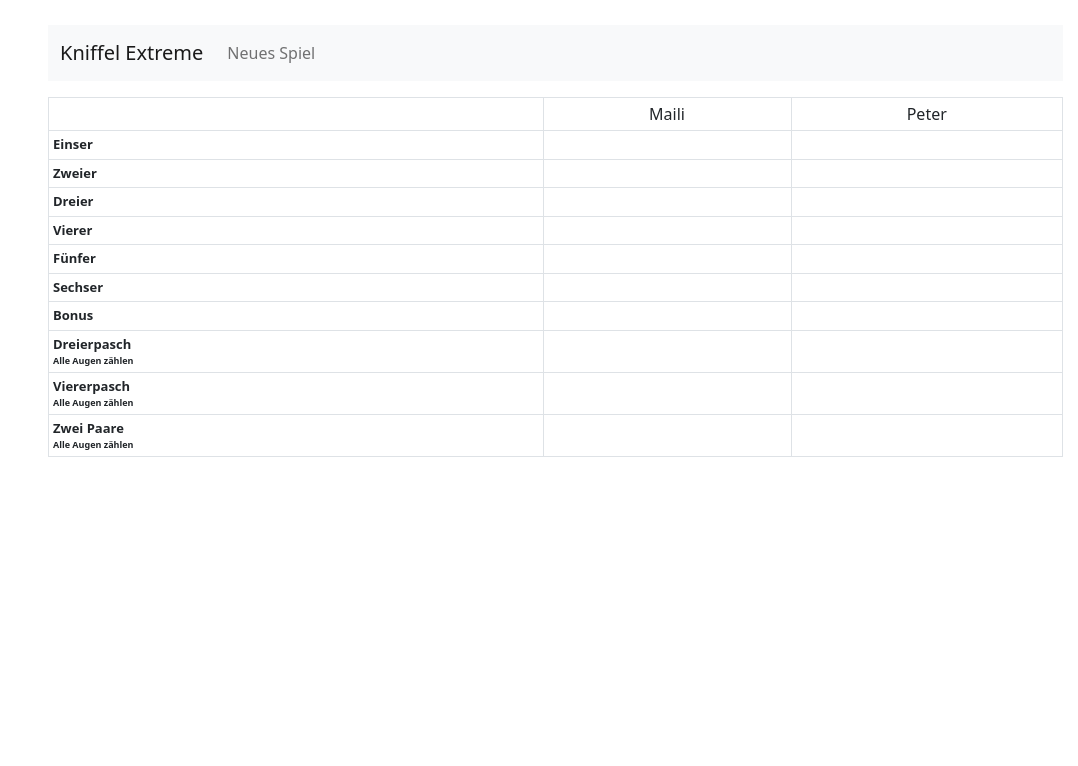
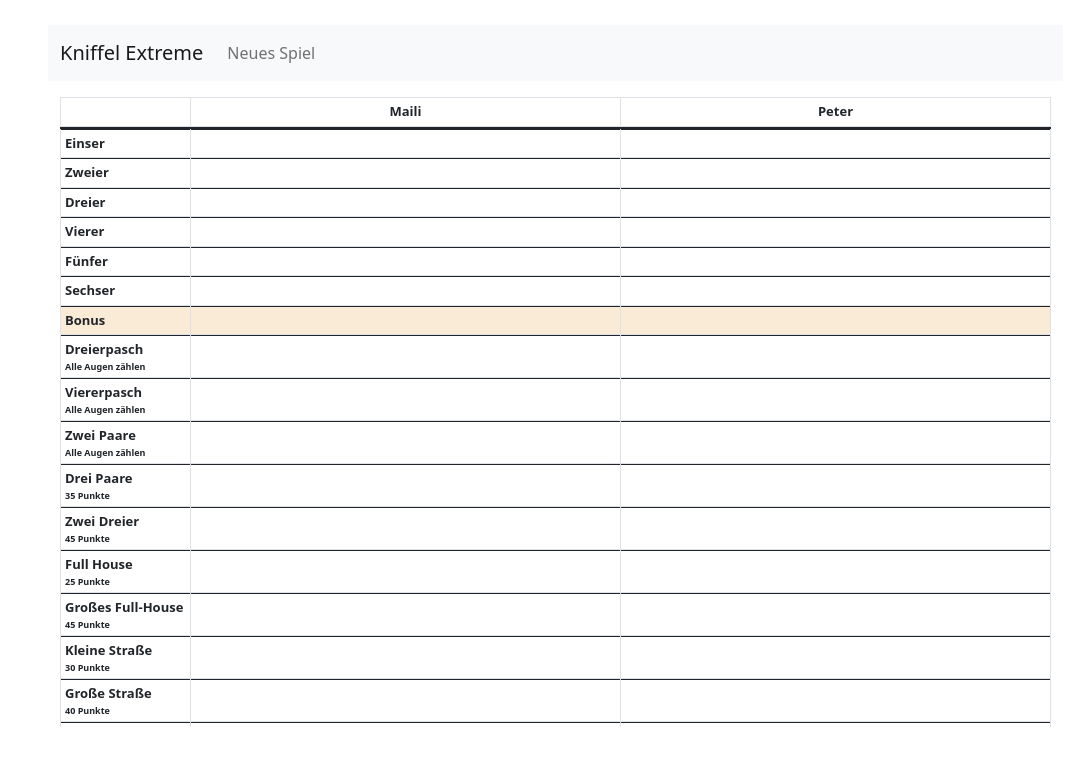
Before and after one commit to NelliAtHome/KniffelExtreme, an Angular app: page / in a window 1280 px wide. Shown: the top 766 px of the page, without its empty margins (202-1280 px from the left). Built offline with nearby package versions, Linux system fonts and the light colour scheme.

Commit message:
Weiter gemacht

```diff
--- a/package.json
+++ b/package.json
@@ -23,6 +23,7 @@
     "@ng-bootstrap/ng-bootstrap": "^12.1.1",
     "@popperjs/core": "^2.10.2",
     "bootstrap": "^5.1.3",
+    "bootstrap-table": "^1.20.0",
     "rxjs": "~7.5.0",
     "tslib": "^2.3.0",
     "zone.js": "~0.11.4"
--- a/src/app/dialog-score/dialog-score.component.html
+++ b/src/app/dialog-score/dialog-score.component.html
@@ -4,15 +4,24 @@
 <div class="modal-body">
   <form>
     <div class="mb-3">
-        <button *ngFor="let s of possibleScores" type="button" class="btn btn-success mybtn" (click)="activeModal.close(s)">{{s}}</button>
+      <button *ngFor="let s of possibleScores" type="button" class="btn btn-success mybtn"
+        (click)="activeModal.close(s)">{{s}}</button>
       <form *ngIf="possibleScores.length == 0">
-            <input type="text" id="score" name="score" class="form-control" [(ngModel)]="score">
+        <div class="row">
+          <div class="col">
+            <input type="number" pattern="[0-9]*" inputmode="numeric" id="score" name="score" class="form-control"
+              [(ngModel)]="score">
+          </div>
+          <div class="col">
+            <button type="submit" class="btn btn-primary" (click)="activeModal.close(score)">Ok</button>
+          </div>
+
+        </div>
       </form>
     </div>
   </form>
 </div>
 <div class="modal-footer">
-    <button *ngIf="possibleScores.length == 0" type="button" class="btn btn-primary" (click)="activeModal.close(score)">Ok</button>
   <button type="button" class="btn btn-secondary" (click)="activeModal.close(null)">Leeren</button>
   <button type="button" class="btn btn-danger" (click)="activeModal.close(0)">Streichen</button>
 </div>
--- a/src/app/scoreboard/scoreboard.component.css
+++ b/src/app/scoreboard/scoreboard.component.css
@@ -1,6 +1,11 @@
-.headName {
+table {
     font-size: small;
 }
+
+thead {
+    font-weight: bold;
+}
+
 .headInfo {
     font-size: xx-small;
 }
@@ -8,3 +13,30 @@
 .field {
     font-size: small;
 }
+
+thead, tbody tr {
+    display:table;
+    width: 100%;
+    table-layout: fixed;
+}
+
+tbody {
+    display: block;
+    overflow-y: auto;
+    table-layout: fixed;
+    max-height: 75vh;
+}
+
+thead tr th,
+tbody tr th {
+    width: 130px;
+}
+
+.bonus {
+    background-color:antiquewhite;
+}
+
+.summe {
+    background-color:antiquewhite;
+    font-weight: bold;
+}
--- a/src/app/scoreboard/scoreboard.component.html
+++ b/src/app/scoreboard/scoreboard.component.html
@@ -16,20 +16,28 @@
     </div>
 </nav>
 
+<div class="container">
     <table class="table table-bordered table-sm">
-    <tbody>
+        <thead>
             <tr>
                 <th></th>
                 <td class="text-center" *ngFor="let p of scoreboard.player">{{p.name}}</td>
             </tr>
-        <tr *ngFor="let t of scoreboard.targets">
+        </thead>
+        <tbody>
+            <tr *ngFor="let t of scoreboard.targets" class="{{t.type}}">
                 <th>
                     <div class="headName">{{t.name}}</div>
                     <div class="headInfo">{{t.info}}</div>
                 </th>
-            <td *ngFor="let f of t.fields" class="text-center" (click)="onClick(f)" >
-                <div>{{f.text}}{{f.score}}</div>
+                <td *ngFor="let f of t.fields" class="text-center" (click)="onClick(f)">
+                    <div>
+                        {{f.text}}
+                        <div *ngIf="f.score != 0; else elseBlock">{{f.score}}</div>
+                        <ng-template #elseBlock>/</ng-template>
+                    </div>
                 </td>
             </tr>
         </tbody>
     </table>
+</div>
--- a/src/app/scoreboard/scoreboard.component.ts
+++ b/src/app/scoreboard/scoreboard.component.ts
@@ -13,6 +13,20 @@ const t_Bonus = 6;
 const t_Dreierpasch = 7;
 const t_Viererpasch = 8;
 const t_ZweiPaare = 9;
+const t_DreiPaare = 10;
+const t_ZweiDreier = 11;
+const t_FullHouse = 12;
+const t_GroßesFullHouse = 13;
+const t_KleineStraße = 14;
+const t_GroßeStraße = 15;
+const t_Highway = 16;
+const t_Kniffel = 17;
+const t_KniffelExtreme = 18;
+const t_10oderWeniger = 19;
+const t_33oderMehr = 20;
+const t_Chance = 21;
+const t_SuperChance = 22;
+const t_Summe = 23;
 
 @Component({
   selector: 'app-scoreboard',
@@ -31,14 +45,29 @@ export class ScoreboardComponent implements OnInit {
     this.addTarget(t_Vierer, '', 'Vierer', '', [4,8,12,16,20,24]);
     this.addTarget(t_Fünfer, '', 'Fünfer', '', [5,10,15,20,25,30]);
     this.addTarget(t_Sechser, '', 'Sechser', '', [6,12,18,24,30,36]);
-    this.addTarget(t_Bonus, 'Bonus', 'Bonus', '', []);
+    this.addTarget(t_Bonus, 'bonus', 'Bonus', '', []);
     this.addTarget(t_Dreierpasch, '', 'Dreierpasch', 'Alle Augen zählen', []);
     this.addTarget(t_Viererpasch, '', 'Viererpasch', 'Alle Augen zählen', []);
     this.addTarget(t_ZweiPaare, '', 'Zwei Paare', 'Alle Augen zählen', []);
+    this.addTarget(t_DreiPaare, '', 'Drei Paare', '35 Punkte', [35]);
+    this.addTarget(t_ZweiDreier, '', 'Zwei Dreier', '45 Punkte', [45]);
+    this.addTarget(t_FullHouse, '', 'Full House', '25 Punkte', [25]);
+    this.addTarget(t_GroßesFullHouse, '', 'Großes Full-House', '45 Punkte', [45]);
+    this.addTarget(t_KleineStraße, '', 'Kleine Straße', '30 Punkte', [30]);
+    this.addTarget(t_GroßeStraße, '', 'Große Straße', '40 Punkte', [40]);
+    this.addTarget(t_Highway, '', 'Highway', '50 Punkte', [50]);
+    this.addTarget(t_Kniffel, '', 'Kniffel', '50 Punkte', [50]);
+    this.addTarget(t_KniffelExtreme, '', 'Kniffel Extreme', '75 Punkte', [75]);
+    this.addTarget(t_10oderWeniger, '', '10 oder weniger', '40 Punkte', [40]);
+    this.addTarget(t_33oderMehr, '', '33 oder mehr', '40 Punkte', [40]);
+    this.addTarget(t_Chance, '', 'Chance', 'Alle Augen zählen', []);
+    this.addTarget(t_SuperChance, '', 'Super Chance', 'Alle Augen zählen x2', []);
+    this.addTarget(t_Summe, 'summe', 'Summe', '', []);
 
     this.addPlayer('Maili');
     this.addPlayer('Peter');
 }
+
 
   ngOnInit(): void {
   }
@@ -60,7 +89,7 @@ export class ScoreboardComponent implements OnInit {
   }
 
   onClick(f: Field){
-    if (f.targetId == t_Bonus) return;
+    if (f.targetId == t_Bonus || f.targetId == t_Summe) return;
 
     const modalRef = this.modalService.open(DialogScoreComponent, { size: 'sm' });
     modalRef.result.then((result) => {
@@ -71,7 +100,7 @@ export class ScoreboardComponent implements OnInit {
     modalRef.componentInstance.possibleScores = this.scoreboard.targets[f.targetId].possibleScores;
   }
 
-  setScore(playerId: number, targetId: number, score: number) {
+  setScore(playerId: number, targetId: number, score: Nullable<number>) {
     this.scoreboard.targets[targetId].fields[playerId].score = score;
   }
   getScore(playerId: number, targetId: number): number {
@@ -79,7 +108,7 @@ export class ScoreboardComponent implements OnInit {
   }
 
   calculate(playerId: number) {
-    var sum = this.getScore(playerId, t_Einser)
+    var sum: number = this.getScore(playerId, t_Einser)
             + this.getScore(playerId, t_Zweier)
             + this.getScore(playerId, t_Dreier)
             + this.getScore(playerId, t_Vierer)
@@ -96,7 +125,25 @@ export class ScoreboardComponent implements OnInit {
       sum += 45;
     }
 
+    sum += Number(this.getScore(playerId, t_Dreierpasch))
+         + Number(this.getScore(playerId, t_Viererpasch))
+         + Number(this.getScore(playerId, t_ZweiPaare))
+         + Number(this.getScore(playerId, t_DreiPaare))
+         + Number(this.getScore(playerId, t_ZweiDreier))
+         + Number(this.getScore(playerId, t_FullHouse))
+         + Number(this.getScore(playerId, t_GroßesFullHouse))
+         + Number(this.getScore(playerId, t_KleineStraße))
+         + Number(this.getScore(playerId, t_GroßeStraße))
+         + Number(this.getScore(playerId, t_Highway))
+         + Number(this.getScore(playerId, t_Kniffel))
+         + Number(this.getScore(playerId, t_KniffelExtreme))
+         + Number(this.getScore(playerId, t_10oderWeniger))
+         + Number(this.getScore(playerId, t_33oderMehr))
+         + Number(this.getScore(playerId, t_Chance))
+         + Number(this.getScore(playerId, t_SuperChance));
 
+    if (sum == 0) this.setScore(playerId, t_Summe, null)
+    else this.setScore(playerId, t_Summe, sum);
 
   }
 
--- a/src/index.html
+++ b/src/index.html
@@ -2,7 +2,7 @@
 <html lang="en">
 <head>
   <meta charset="utf-8">
-  <title>Kniffel</title>
+  <title>Kniffel Extreme</title>
   <base href="/">
   <meta name="viewport" content="width=device-width, initial-scale=1">
   <link rel="icon" type="image/x-icon" href="favicon.ico">
```
Also changed, not shown: 1 other file (tests, documents, lock files or other folders). Lines whose indentation alone changed are shown as unchanged.
